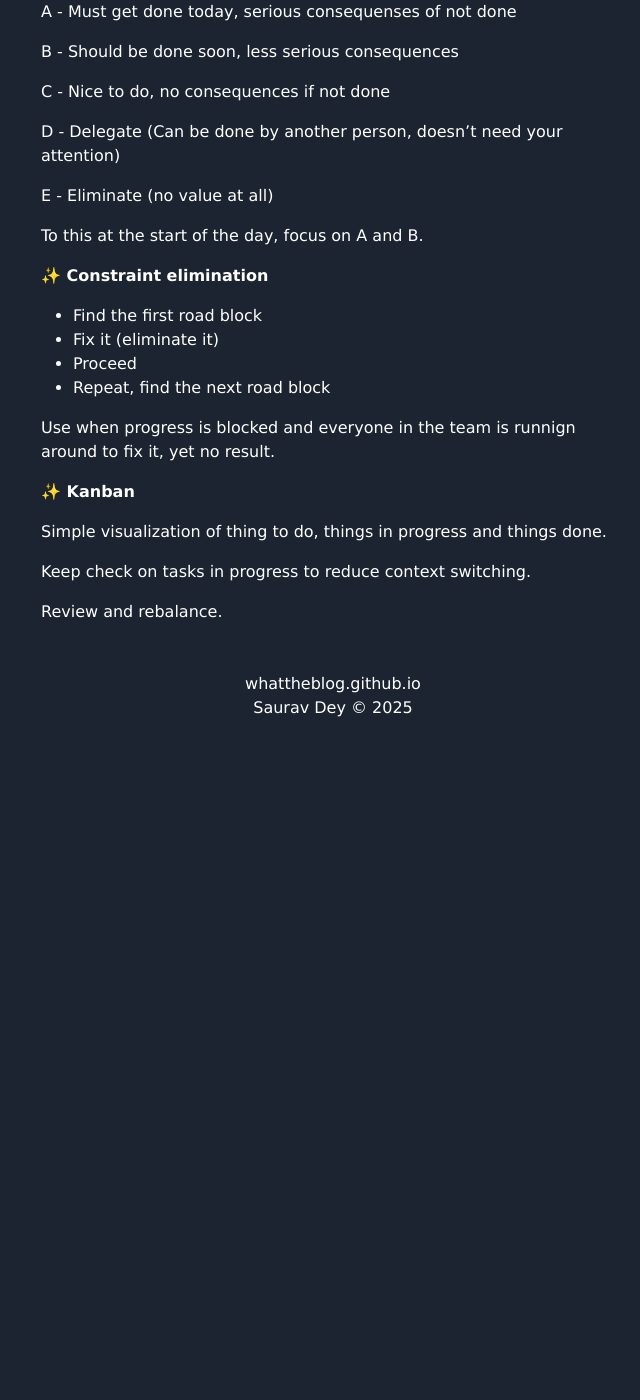
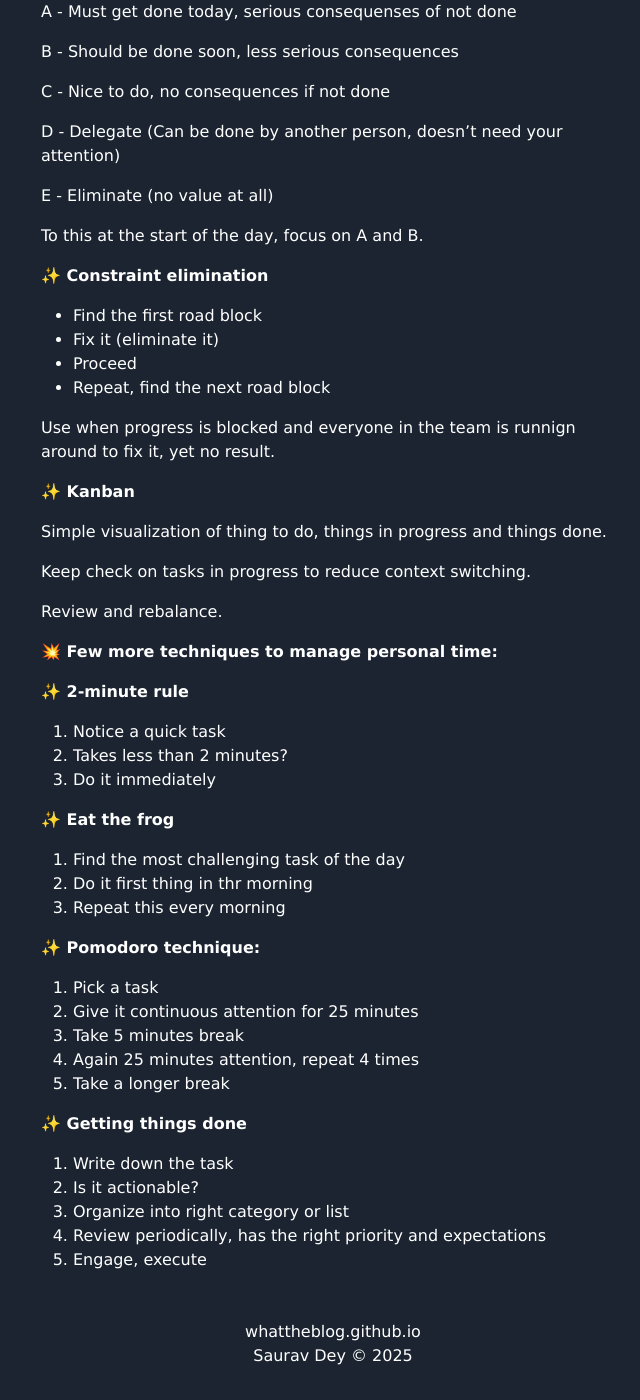
Before and after one commit to agentloopfyi/agentloopfyi.github.io, a Jekyll site: the page built from _posts/2025-08-09-prioritize-what-matters.markdown, in a window 1280 px wide and 1400 px high, scrolled down 1120 px. Shown: the whole window, without its empty margins (307-947 px from the left). Built offline with Jekyll 4.4.1, drawn with Linux system fonts in a browser that asks for light colours; before the commit the page ends 1872 px from its top, so only the background shows below that.

Commit message:
Update 2025-08-09-prioritize-what-matters.markdown

```diff
--- a/_posts/2025-08-09-prioritize-what-matters.markdown
+++ b/_posts/2025-08-09-prioritize-what-matters.markdown
@@ -72,3 +72,33 @@ Simple visualization of thing to do, things in progress and things done.
 Keep check on tasks in progress to reduce context switching.
 
 Review and rebalance.
+
+**💥 Few more techniques to manage personal time:**
+
+**✨️ 2-minute rule**
+
+1. Notice a quick task
+2. Takes less than 2 minutes?
+3. Do it immediately
+
+**✨️ Eat the frog**
+
+1. Find the most challenging task of the day
+2. Do it first thing in thr morning
+3. Repeat this every morning
+
+**✨️ Pomodoro technique:**
+
+1. Pick a task
+2. Give it continuous attention for 25 minutes
+3. Take 5 minutes break
+4. Again 25 minutes attention, repeat 4 times
+5. Take a longer break
+
+**✨️ Getting things done**
+
+1. Write down the task
+2. Is it actionable?
+3. Organize into right category or list
+4. Review periodically, has the right priority and expectations
+5. Engage, execute
```
